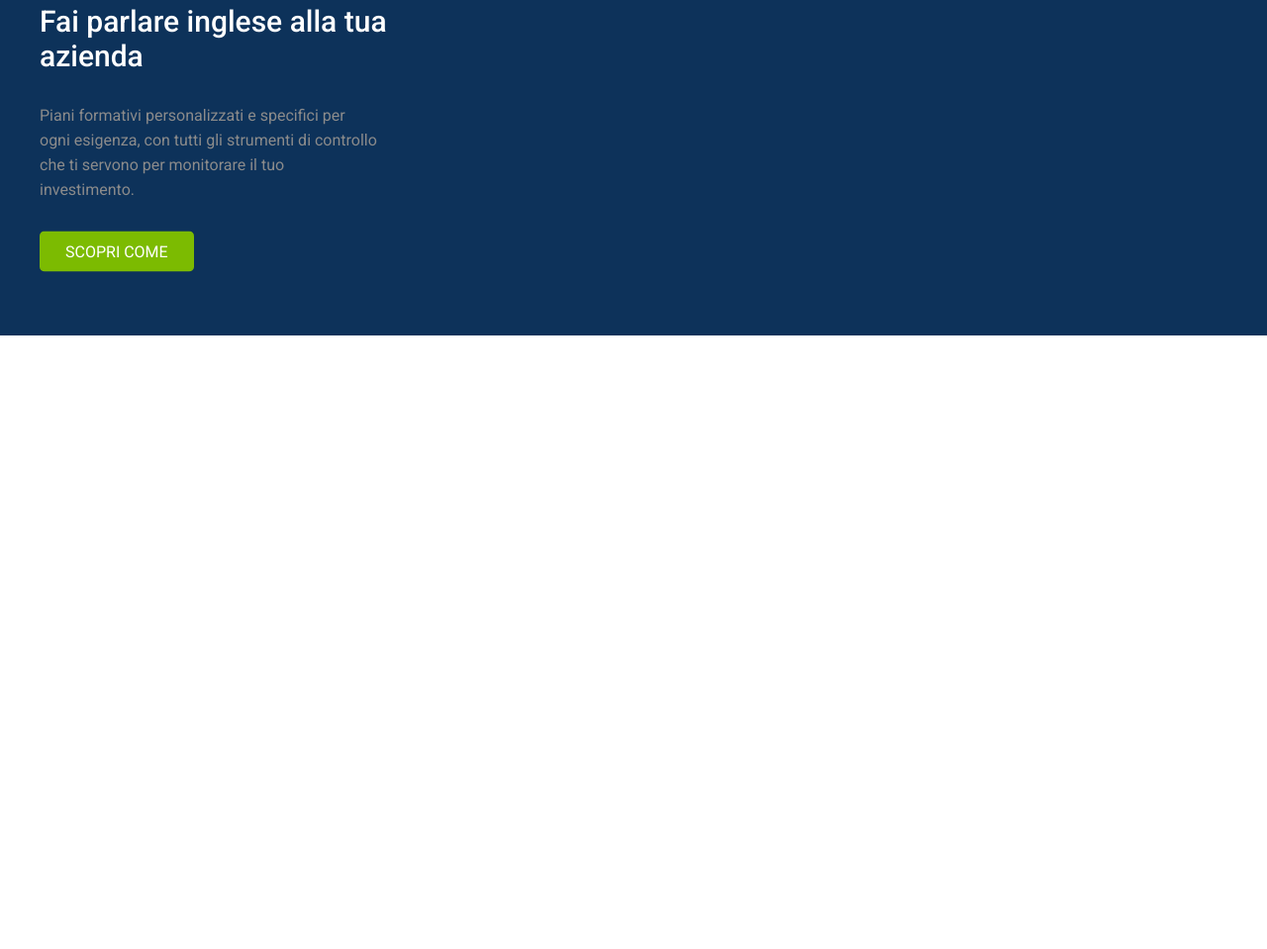
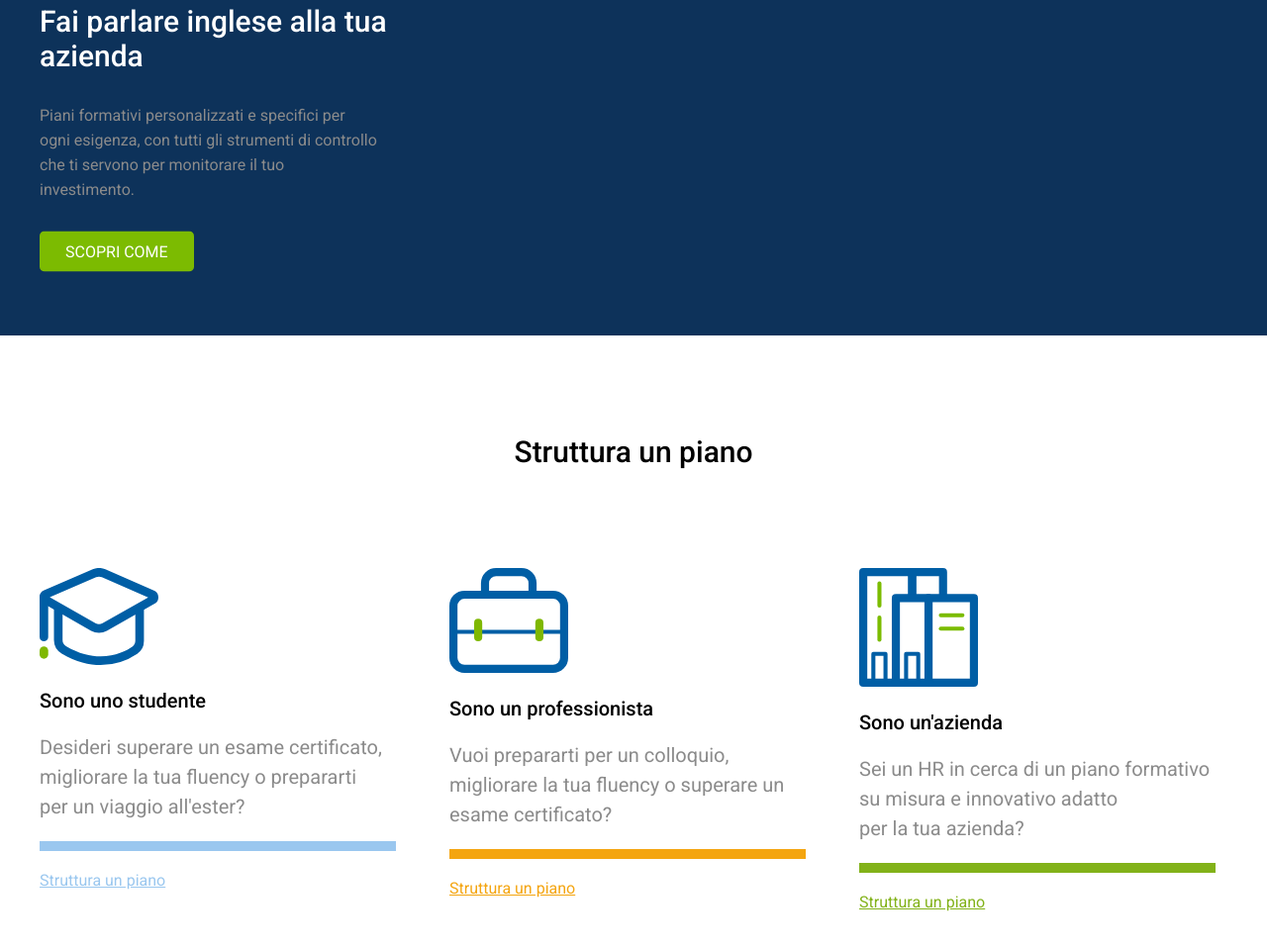
Before and after one commit to Robert-Stefan/htmlcss-fluentify-bonus, a plain HTML site: page index.html in a window 1280 px wide. Shown: the part 1273-2232 px from the top of the page at 99% size. Before the commit the page ends 1612 px from the top, so only its background shows below. Drawn offline with Linux system fonts and the light colour scheme.

Commit message:
Add Plan

```diff
--- a/index.html
+++ b/index.html
@@ -47,5 +47,35 @@
             </div>
         </div>
     </section>
+    <!-- PLAN -->
+    <section class="plan">
+        <div class="container clearfix">
+            <h2>Struttura un piano</h2>
+        <div class="plan-left float-left">
+            <div class="imgs">
+                <img src="./img/student.svg" alt="profilo">
+            </div>
+                <h3>Sono uno studente</h3>
+                <p>Desideri superare un esame certificato, migliorare la tua fluency o prepararti<br /> per un viaggio all'ester?</p>
+                <a href="#">Struttura un piano</a>
+        </div>
+        <div class="plan-center float-left">
+            <div class="imgs">
+                 <img src="./img/worker.svg" alt="profilo">
+            </div>
+                <h3>Sono un professionista</h3>
+                <p>Vuoi prepararti per un colloquio, migliorare la tua fluency o superare un esame certificato?</p>
+                <a href="#">Struttura un piano</a>
+            </div>
+        <div class="plan-right float-left">
+            <div class="imgs">
+                <img src="./img/business.svg" alt="profilo">
+            </div>
+                <h3>Sono un'azienda</h3>
+                <p>Sei un HR in cerca di un piano formativo su misura e innovativo adatto<br /> per la tua azienda?</p>
+                <a href="#">Struttura un piano</a>
+            </div>
+        </div>
+    </section>
 </body>
 </html>
--- a/main.css
+++ b/main.css
@@ -167,3 +167,75 @@ h1, h2, h3, h4 {
 .infobanner .textbanner p {
     line-height: 25px;
 }
+/* PLAN */
+.plan {
+    margin-bottom: 80px;
+}
+.plan h2 {
+    color: black;
+    text-align: center;
+    margin: 100px auto;
+    font-size: 30px;
+}
+.container .imgs {
+    display: inline-block;
+}
+
+.container .imgs img{
+    width: 40%;
+    height: 40%;
+    background-size: contain;
+}
+
+.plan-left {
+    width: 30%;
+}
+.plan-center {
+    width: 30%;
+    margin-right: 4.5%;
+    margin-left: 4.5%;
+}
+
+.plan-right {
+   width: 30%;
+}
+
+.plan h3{
+    font-size: 20px;
+    margin: 20px 0;
+    color: black;
+}
+
+.plan p{
+    font-size: 20px;
+    line-height: 30px;
+    padding-bottom: 20px;
+}
+
+.plan a{
+    display: inline-block;
+    margin-top: 20px;
+}
+.plan .plan-left a{
+    color: #9ac7ef;
+}
+
+.plan .plan-center a{
+    color: #f4a510;
+}
+
+.plan .plan-right a{
+    color: #82b219;
+}
+
+.plan .plan-left p {
+    border-bottom: 10px solid #9ac7ef;
+}
+
+.plan .plan-center p {
+    border-bottom: 10px solid #f4a510;
+}
+
+.plan .plan-right p {
+    border-bottom: 10px solid #82b219;
+}
```
